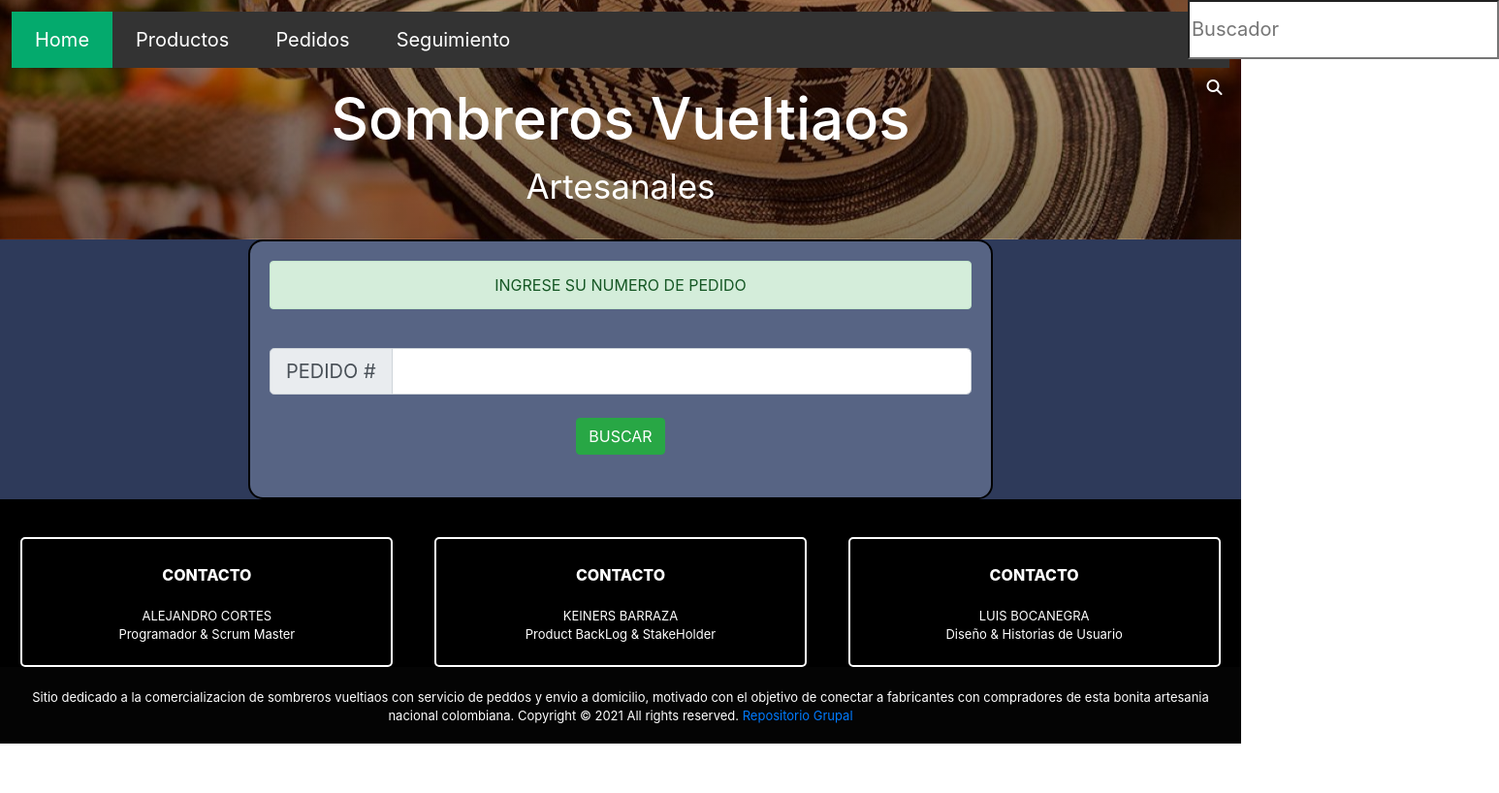
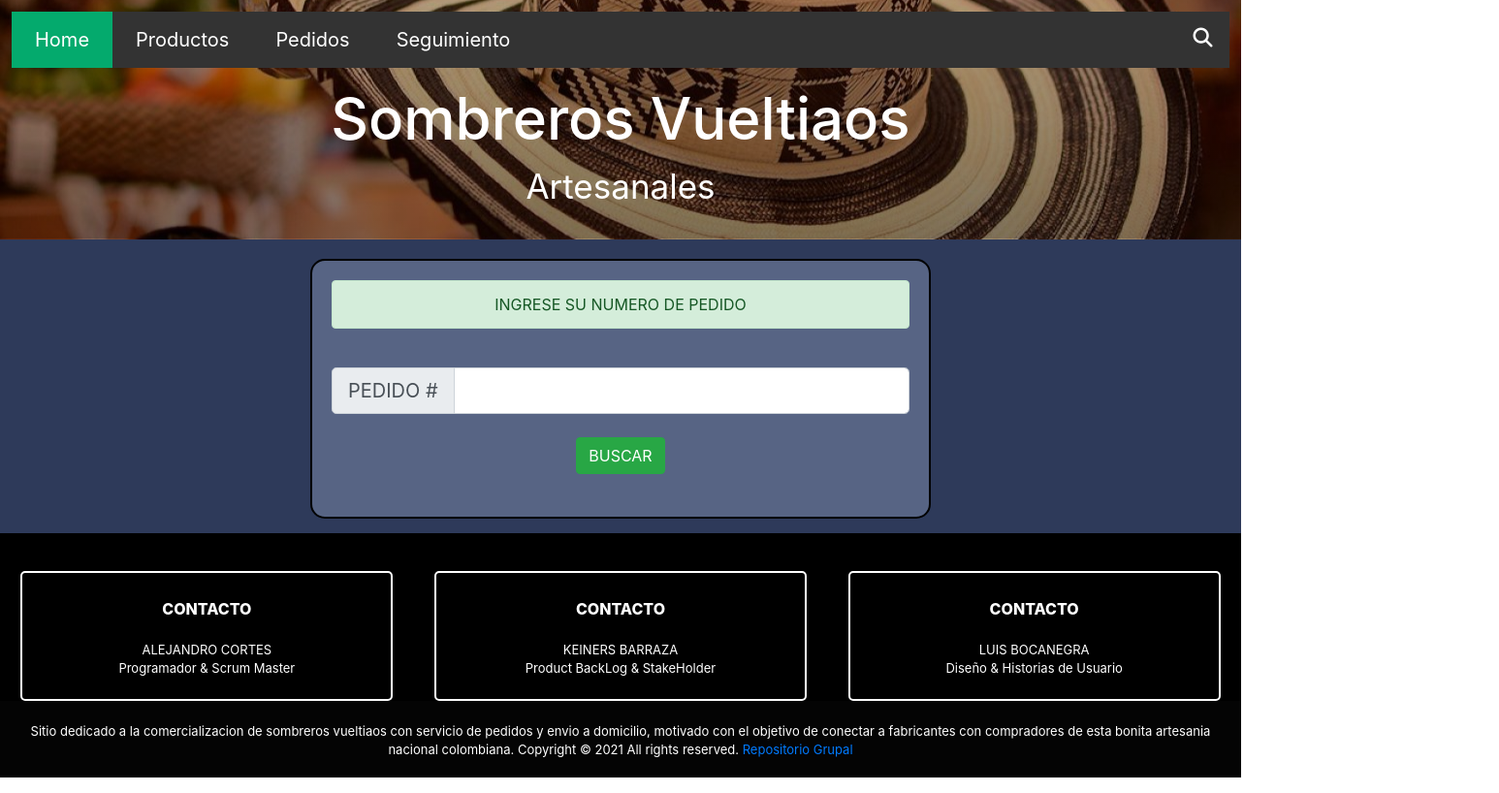
Before and after one commit to jaccortes/minticGrupo3, a website: page src/seguimiento.html in a window 1280 px wide. Shown: the whole page at 97% size, 1546 px wide, since content can reach past the window. Drawn offline with nearby package versions, Linux system fonts and the light colour scheme.

Commit message:
Buscador

```diff
--- a/src/css/SombrerosVueltiaos.css
+++ b/src/css/SombrerosVueltiaos.css
@@ -16,6 +16,7 @@
   font-size: 30px;
 }
 .interna{
+  margin-bottom: 10px;
   padding: 20px;
   position: relative;
   display: inline-block;
@@ -28,15 +29,19 @@
   padding: 20px;
   position: relative;
   display: inline-block;
-  width: 60%;
+  width: 50%;
   border:2px solid black;
   border-radius: 15px;
   text-align: center;
 }
 .interna2{
+  margin-top: 20px;
   background:#576484;
+  margin-bottom: 15px;
 }
 .interna3{
+
+  margin-bottom: 20px;
   background:#585B40;
 }
 .producto-section{
--- a/src/seguimiento.html
+++ b/src/seguimiento.html
@@ -28,9 +28,9 @@
 						<li><a href="productos.html">Productos</a></li>
 						<li><a href="pedidos.html">Pedidos</a></li>
 						<li><a href="seguimiento.html">Seguimiento</a></li>
-						<div class="boton">
+						<div class="buscar">
 							<input type="search" placeholder="Buscador" required>
-							<div class="btn">
+							<div class="boton">
 								<i class="fas fa-search icon"></i>
 							</div>
 						</div>
@@ -95,7 +95,7 @@
 						<div class="copyright">
 							<p class="titulo-footer">
 								Sitio dedicado a la comercializacion de sombreros vueltiaos con servicio de
-								peddos y envio a domicilio, motivado con el objetivo de conectar a fabricantes
+								pedidos y envio a domicilio, motivado con el objetivo de conectar a fabricantes
 								con compradores de esta bonita artesania nacional colombiana. Copyright © 2021 All
 								rights reserved.
 								<a class="link" href="https://github.com/jaccortes/semana-1-3/" target="_blank"> Repositorio Grupal</a>
```
Also changed, not shown: src/noticia1.html (+1 -1 lines), src/pedidos.html (+1 -1 lines), src/productos.html (+1 -1 lines).
